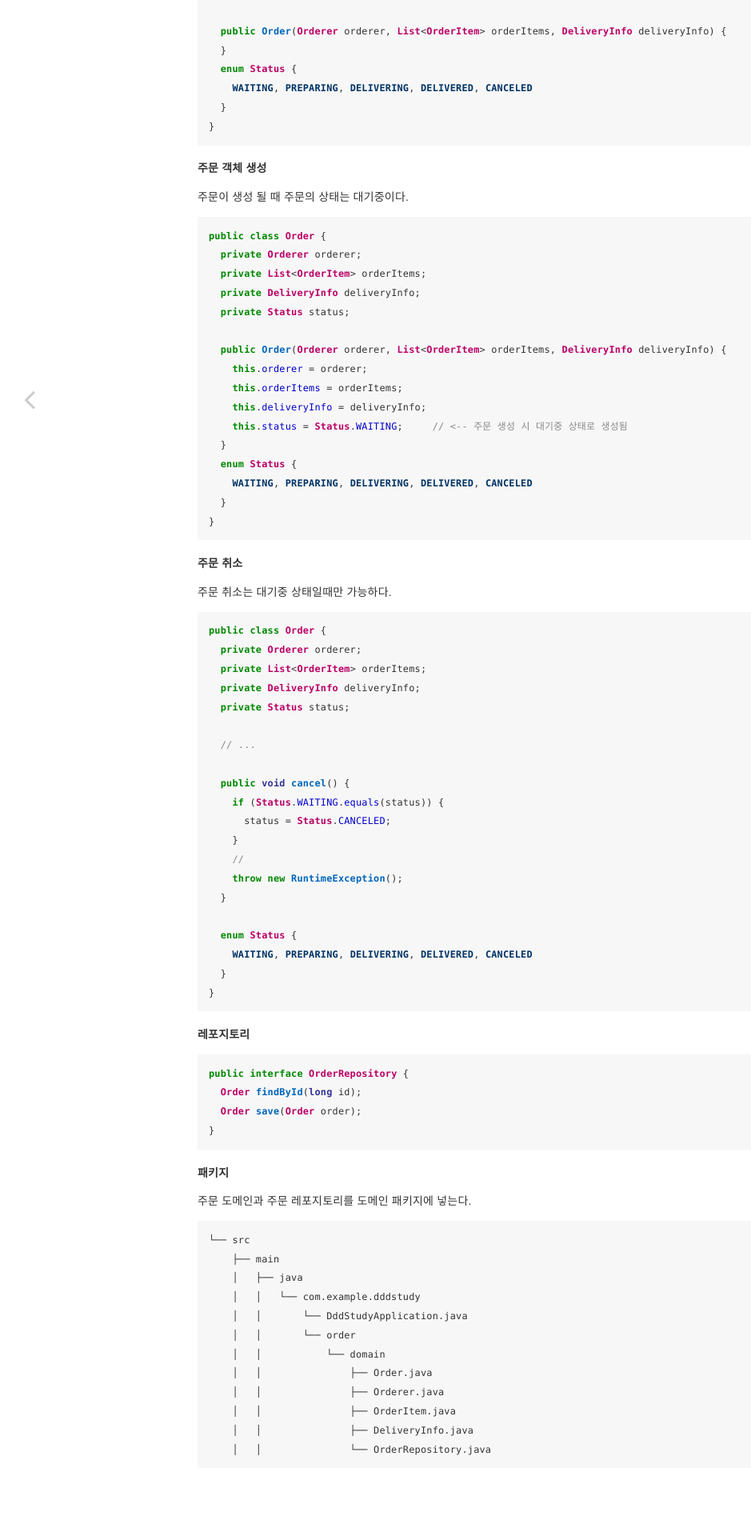
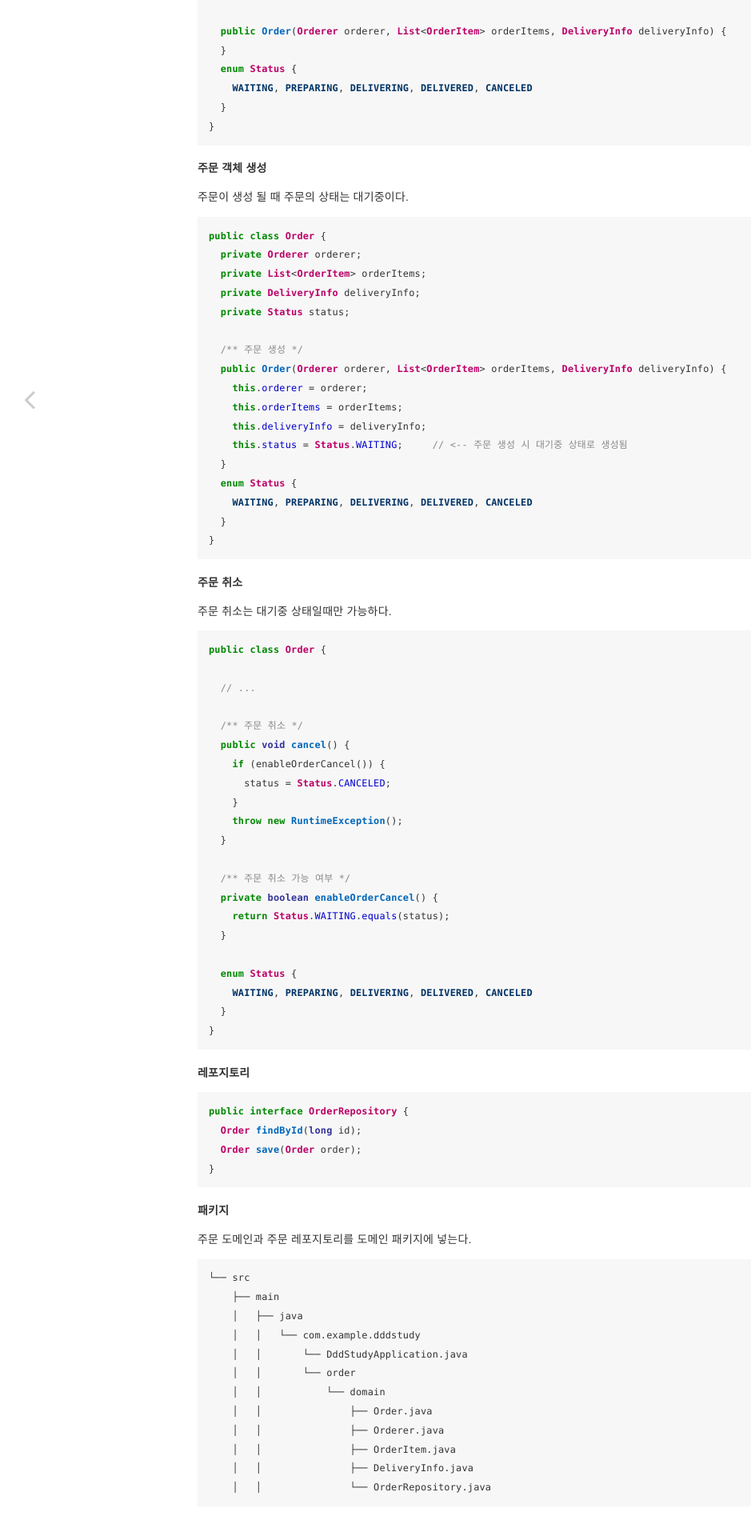
Before and after one commit to ByeongUkChoi/ddd-study, a Jekyll site: the page built from docs/_posts/2021-03-08-order.md, in a window 1280 px wide. Shown: the part 993-2898 px from the top of the page at 80% size, without its empty margins (8-947 px from the left). Built offline with Jekyll 4.4.1, drawn with Linux system fonts in a browser that asks for light colours.

````diff
--- a/docs/_posts/2021-03-08-order.md
+++ b/docs/_posts/2021-03-08-order.md
@@ -55,6 +55,7 @@ public class Order {
   private DeliveryInfo deliveryInfo;
   private Status status;
 
+  /** 주문 생성 */
   public Order(Orderer orderer, List<OrderItem> orderItems, DeliveryInfo deliveryInfo) {
     this.orderer = orderer;
     this.orderItems = orderItems;
@@ -70,19 +71,20 @@ public class Order {
 주문 취소는 대기중 상태일때만 가능하다.
 ```java
 public class Order {
-  private Orderer orderer;
-  private List<OrderItem> orderItems;
-  private DeliveryInfo deliveryInfo;
-  private Status status;
 
   // ...
 
+  /** 주문 취소 */
   public void cancel() {
-    if (Status.WAITING.equals(status)) {
+    if (enableOrderCancel()) {
       status = Status.CANCELED;
     }
-    //
     throw new RuntimeException();
+  }
+
+  /** 주문 취소 가능 여부 */
+  private boolean enableOrderCancel() {
+    return Status.WAITING.equals(status);
   }
 
   enum Status {
````
Also changed, not shown: 1 other file.
